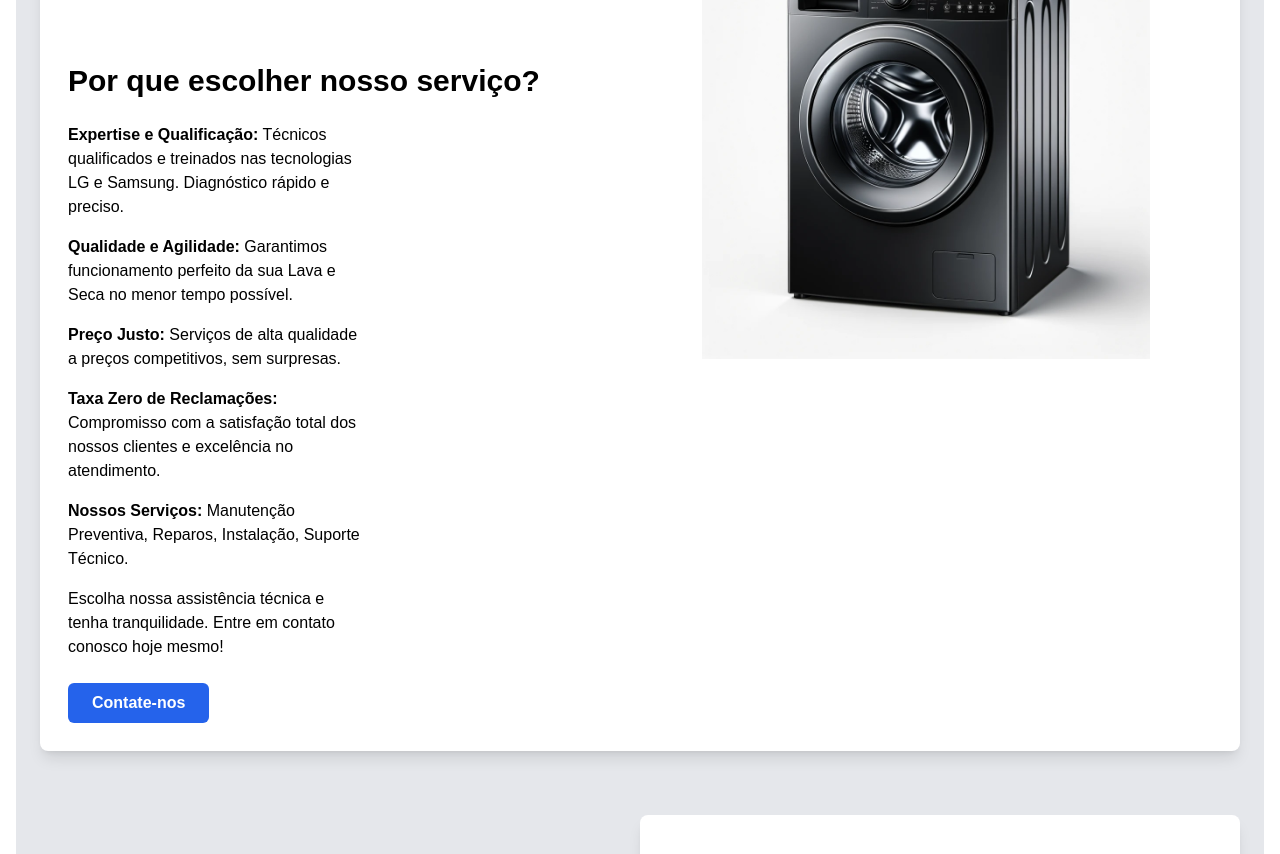
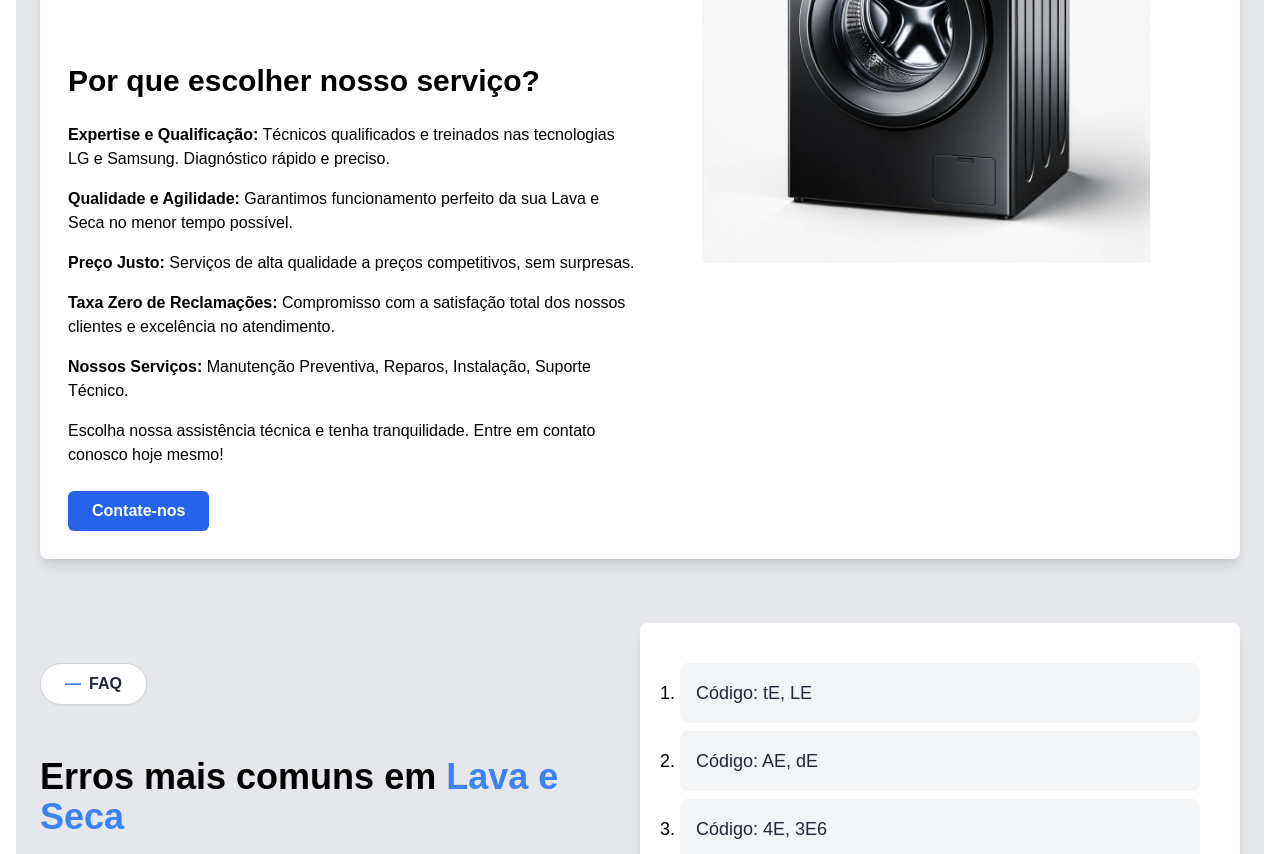
Before and after one commit to TarCouto/lava-e-seca-v1-webprooject, a Next.js app: page / in a window 1280 px wide. Shown: the part 2220-3074 px from the top of the page. Built offline with nearby package versions, Linux system fonts and the light colour scheme.

Commit message:
Descrição das alterações feitas

```diff
--- a/src/app/(site)/(home)/page.tsx
+++ b/src/app/(site)/(home)/page.tsx
@@ -59,7 +59,7 @@ export default function Home() {
                 <h3 className="text-2xl sm:text-3xl font-semibold mb-6 text-black">
                   Por que escolher nosso serviço?
                 </h3>
-                <div className="mb-6 space-y-4 max-w-[300px]">
+                <div className="mb-6 space-y-4 max-w-[600px]">
                   <p className="text-black">
                     <strong>Expertise e Qualificação:</strong> Técnicos
                     qualificados e treinados nas tecnologias LG e Samsung.
```
